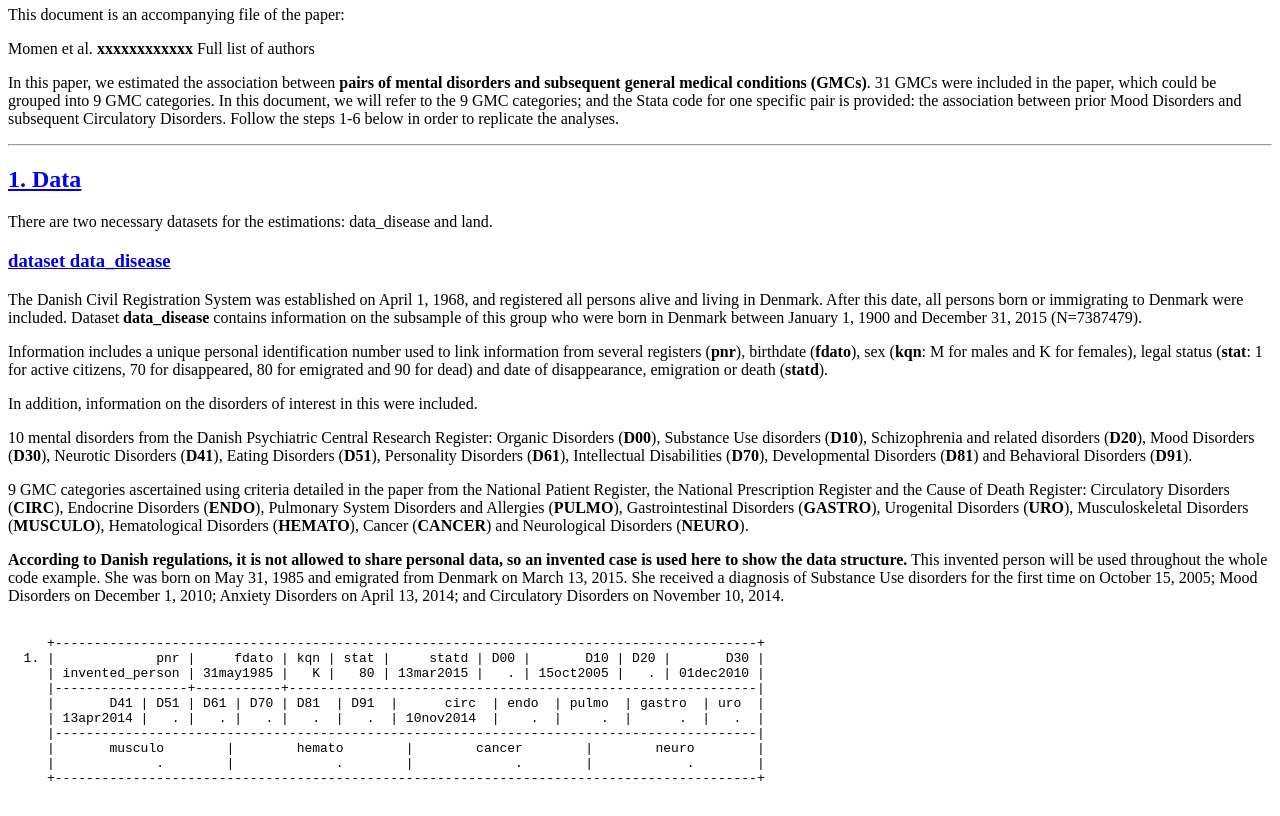
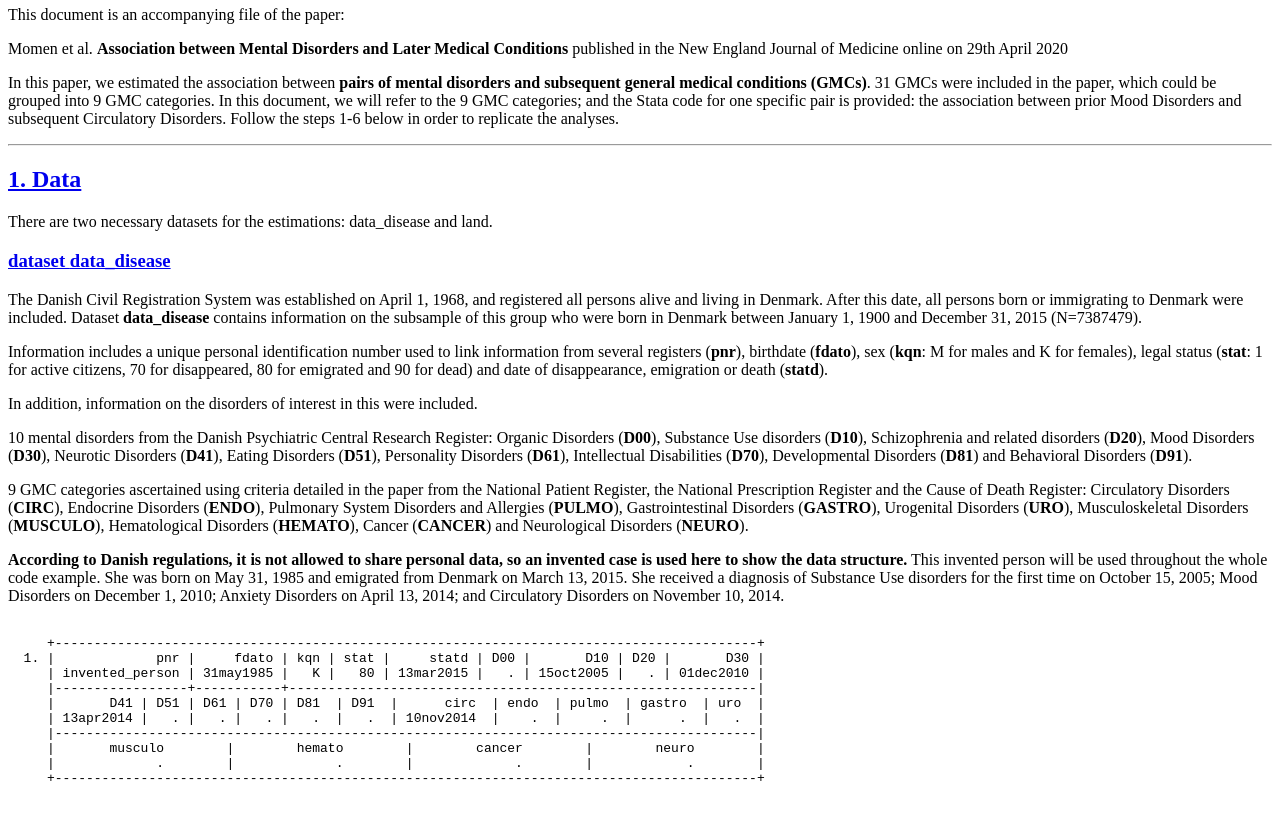
Before and after one commit to nataliemomen/COMO-GMC, a plain HTML site: page index.html in a window 1280 px wide. Shown: the part 60-876 px from the top of the page. Drawn offline with Linux system fonts and the light colour scheme.

Commit message:
Update index.html

```diff
--- a/index.html
+++ b/index.html
@@ -1,6 +1,6 @@
 <h1><a href="#the-como-gmc-project" id="the-como-gmc-project">The COMO-GMC project</a></h1>
 <p>This document is an accompanying file of the paper:</p>
-<p>Momen et al. <strong>xxxxxxxxxxxx</strong> Full list of authors</p>
+<p>Momen et al. <strong>Association between Mental Disorders and Later Medical Conditions</strong> published in the New England Journal of Medicine online on 29th April 2020
 <p>In this paper, we estimated the association between <strong>pairs of mental disorders and subsequent general medical conditions (GMCs)</strong>. 31 GMCs were included in the paper, which could be grouped into 9 GMC categories. In this document, we will refer to the 9 GMC categories; and the Stata code for one specific pair is provided: the association between prior Mood Disorders and subsequent Circulatory Disorders. Follow the steps 1-6 below in order to replicate the analyses.</p>
 <hr />
 <h2><a href="#1-data" id="1-data">1. Data</a></h2>
```
